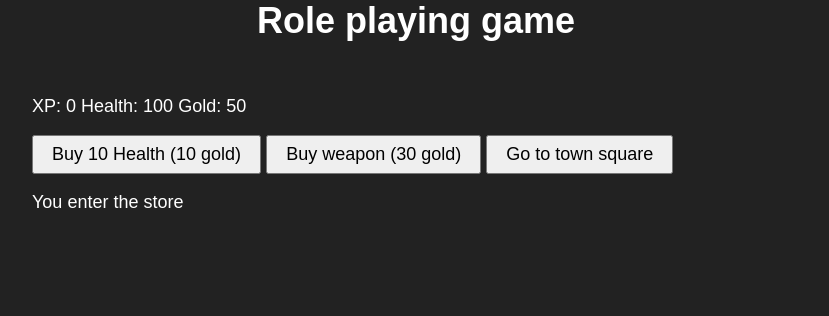
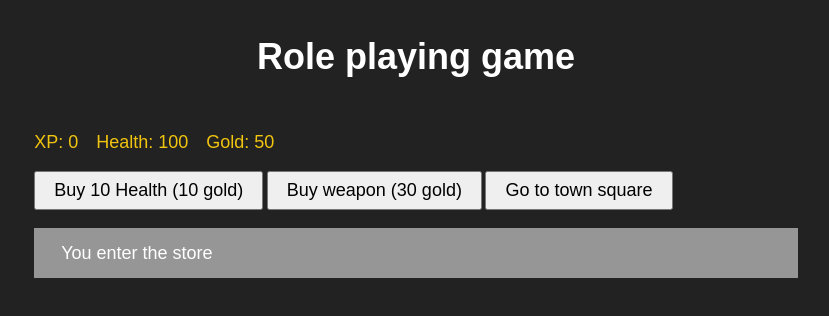
Before and after one commit to Axelhrdz/FCC-Roleplay-game, a plain HTML site: page index.html in a window 1280 px wide. Both pictures are taken after a click on the button "Go to store". Shown: the whole page, without its empty margins (224-1053 px from the left). Drawn offline with Linux system fonts and the light colour scheme; a web font is replaced by a local one.

Commit message:
adding go to store bunctionality to the game

```diff
--- a/index.html
+++ b/index.html
@@ -10,9 +10,12 @@
     <h1>Role playing game</h1>
     <div class="mainContainer">
         <div class="assetsContainer">
-            <span id="xp">XP: 0</span>
+            <!-- <span id="xp">XP: 0</span>
             <span id="health">Health: 100</span>
-            <span id="gold">Gold: 50</span>
+            <span id="gold">Gold: 50</span> -->
+            <span>XP: <span id="xp"></span>0</span>
+            <span>Health: <span id="health">100</span></span>
+            <span>Gold: <span id="gold">50</span></span>
         </div>
         <div class="optionsContainer">
             <button id="button1">Go to store</button>
@@ -20,8 +23,8 @@
             <button id="button3">Fight dragon</button>
         </div>
         <div class="textContainer">
-            <span id="textContent">
-                Lorem ipsum dolor sit amet consectetur adipisicing elit. Ducimus facere eaque dignissimos et accusantium consequatur expedita asperiores quo repudiandae magnam mollitia pariatur inventore vitae, in dolorem ipsam saepe odit dolorum.
+            <span id="text">
+                Welcome to Dragon Repeller. You must defeat the dragon that is preventing people from leaving the town. You are in the town square. Where do you want to go? Use the buttons above.
             </span>
         </div>
     </div>
--- a/script.js
+++ b/script.js
@@ -1,19 +1,60 @@
 const button1 = document.getElementById('button1');
 const button2 = document.getElementById('button2');
 const button3 = document.getElementById('button3');
-const textContent = document.getElementById('textContent');
+const text = document.getElementById('text');
+//stats text content
+const userXp = document.getElementById('xp');
+const userHealth = document.getElementById('health');
+const userGold = document.getElementById('gold');
+
+//user stats variables
+let xp = 0;
+let health = 100;
+let gold = 50;
+
 console.log(button1);
 
+//Creating the locations
+const locations = [
+    {
+        name: 'store',
+        'buttons text': ['Buy 10 Health (10 gold)', 'Buy weapon (30 gold)', 'Go to town square'],
+        'button functions': [buyHealth, buyWeapon, goTown]
+    }
+];
+//update function (updates the text 'context' environment, base on location)
+function update(locations){
+    if(locations[0]){
+        button1.textContent = locations[0]['buttons text'][0];
+        button2.textContent = locations[0]['buttons text'][1];
+        button3.textContent = locations[0]['buttons text'][2];
+        text.textContent = 'You enter the store';
+    }
+}
 
-// button1.addEventlistener('click', function(){
-//     button1.innerText = "Buy 10 health (10 gold)";
+//Functions for store
+function buyHealth(){
+    if(gold >= 10){
+        health += 10;
+        gold -= 10;
+        userHealth.textContent = health;
+        userGold.textContent = gold;
+    } else {
+        text.textContent = 'You have not enough gold to buy more health';
+    }
+}
 
-//     textContent.innerText = "You enter the store.";
-// })
+function buyWeapon(){
+
+}
+
+
+function goTown(){
+
+}
+
+//Store event listener
 button1.addEventListener('click', function(){
-    button1.innerText = "Buy 10 Health (10 gold)";
-    button2.innerText = "Buy weapon (30 gold)";
-    button3.innerText = "Go to town square";
-
-    textContent.innerText = "You enter the store";
+    update(locations);
+    button1.onclick = buyHealth;
 })
--- a/styles.css
+++ b/styles.css
@@ -15,6 +15,7 @@ body{
     display: flex;
     flex-direction: column;
     align-items: center;
+    padding: 2em 0.2em;
 }
 h1{
     font-size: 2rem;
@@ -30,3 +31,15 @@ button{
     width: 60%;
     margin-top: 3em;
 }
+.assetsContainer{
+    display: flex;
+    gap: 1em;
+    color: #f1c40f;
+}
+.optionsContainer{
+    font-size: 0.7rem;
+}
+.textContainer{
+    background-color: #969696;
+    padding: 0.8em 1.5em;
+}
```
